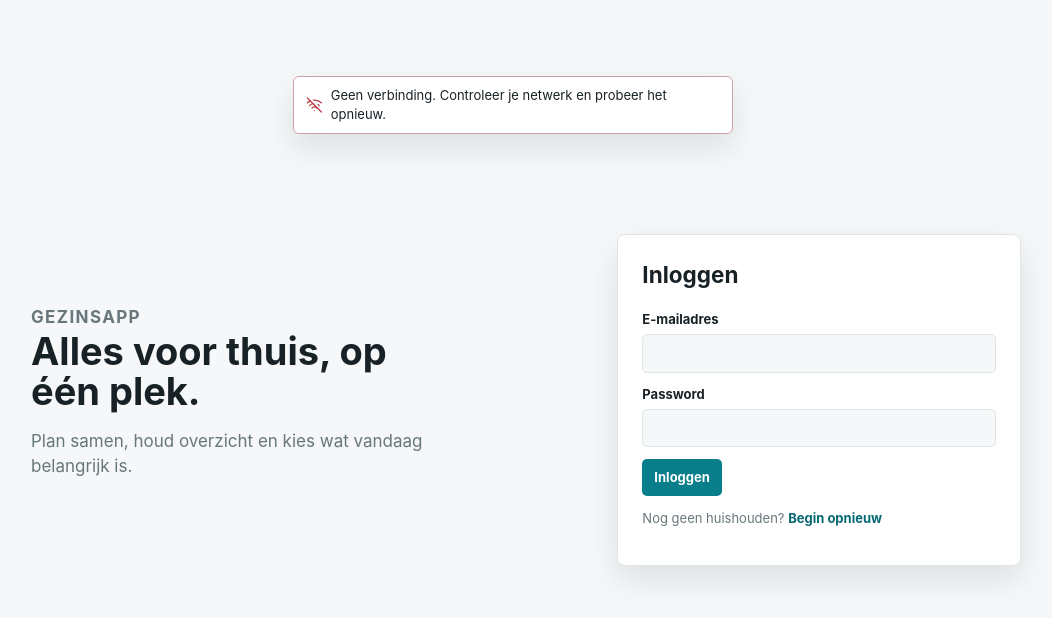
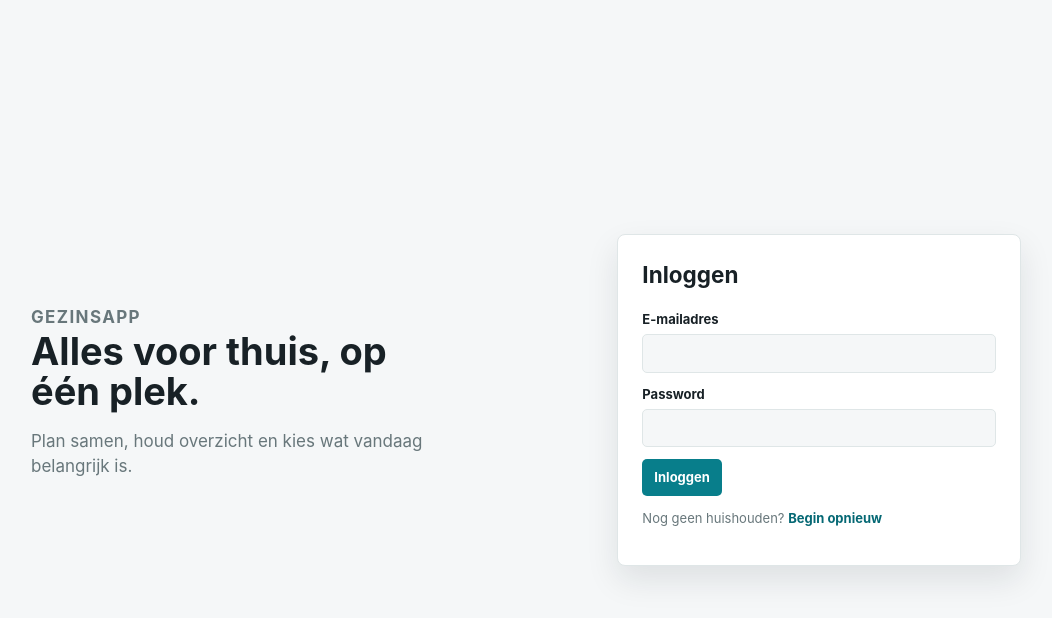
Before and after one commit to FatosLocos/family-app, a Django app: page /account/login/ in a window 1280 px wide. Shown: the top 618 px of the page, without its empty margins (127-1179 px from the left). Run offline with Django 5.2, Linux system fonts and the light colour scheme; parts of the project's set-up code (start-up, migrations or seed data) failed here and were passed over; some libraries are stand-ins or nearby versions.

Commit message:
fix: hide network status banner when connected

```diff
--- a/django_app/static/css/ux.css
+++ b/django_app/static/css/ux.css
@@ -122,6 +122,10 @@ button.is-pending::after {
   font-size: 13px;
 }
 
+.network-status[hidden] {
+  display: none;
+}
+
 .network-status svg {
   width: 17px;
   color: var(--negative);
--- a/django_app/templates/base.html
+++ b/django_app/templates/base.html
@@ -9,7 +9,7 @@
   <title>{% block title %}Family App{% endblock %}</title>
   <link rel="manifest" href="{% static 'manifest.webmanifest' %}">
   <link rel="stylesheet" href="{% static 'css/app.css' %}">
-  <link rel="stylesheet" href="{% static 'css/ux.css' %}">
+  <link rel="stylesheet" href="{% static 'css/ux.css' %}?v=5">
   <link rel="stylesheet" href="{% static 'css/planning.css' %}">
   <link rel="stylesheet" href="{% static 'css/family.css' %}">
   <link rel="stylesheet" href="{% static 'css/household.css' %}">
```
